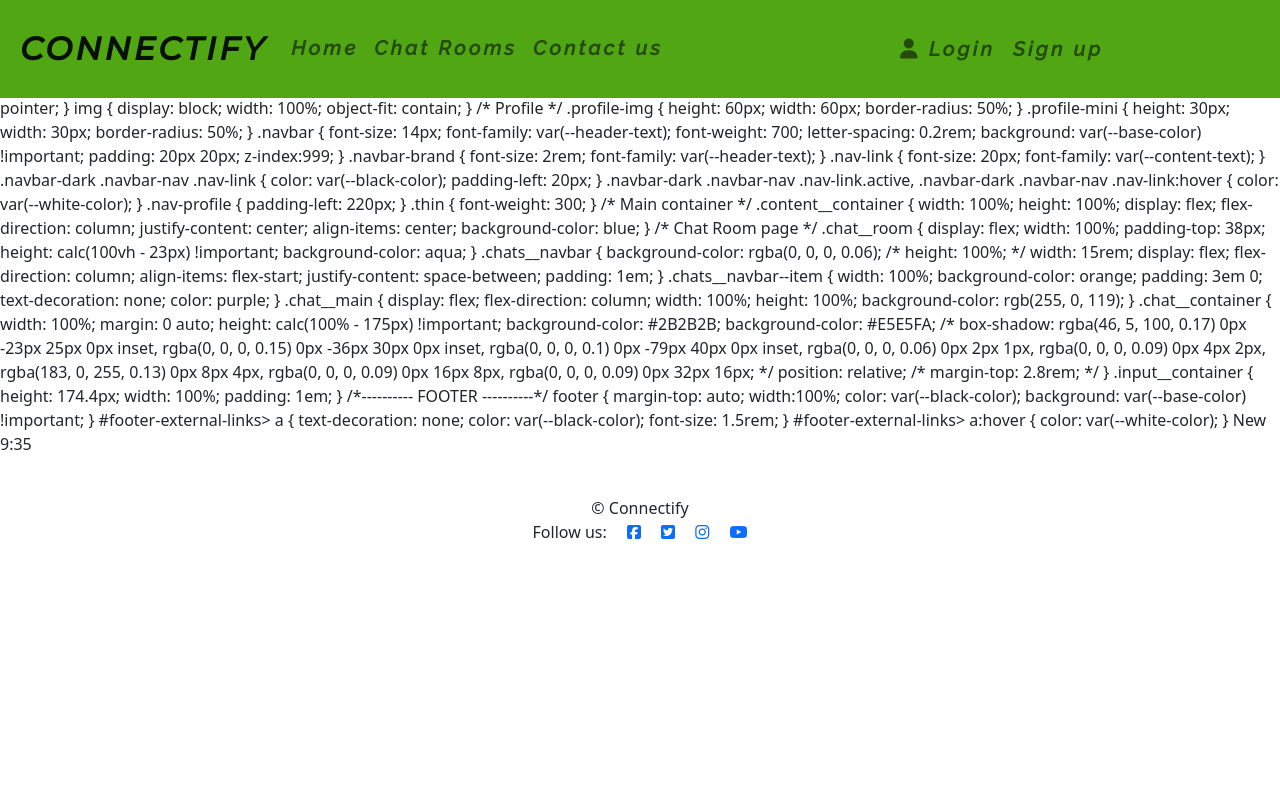
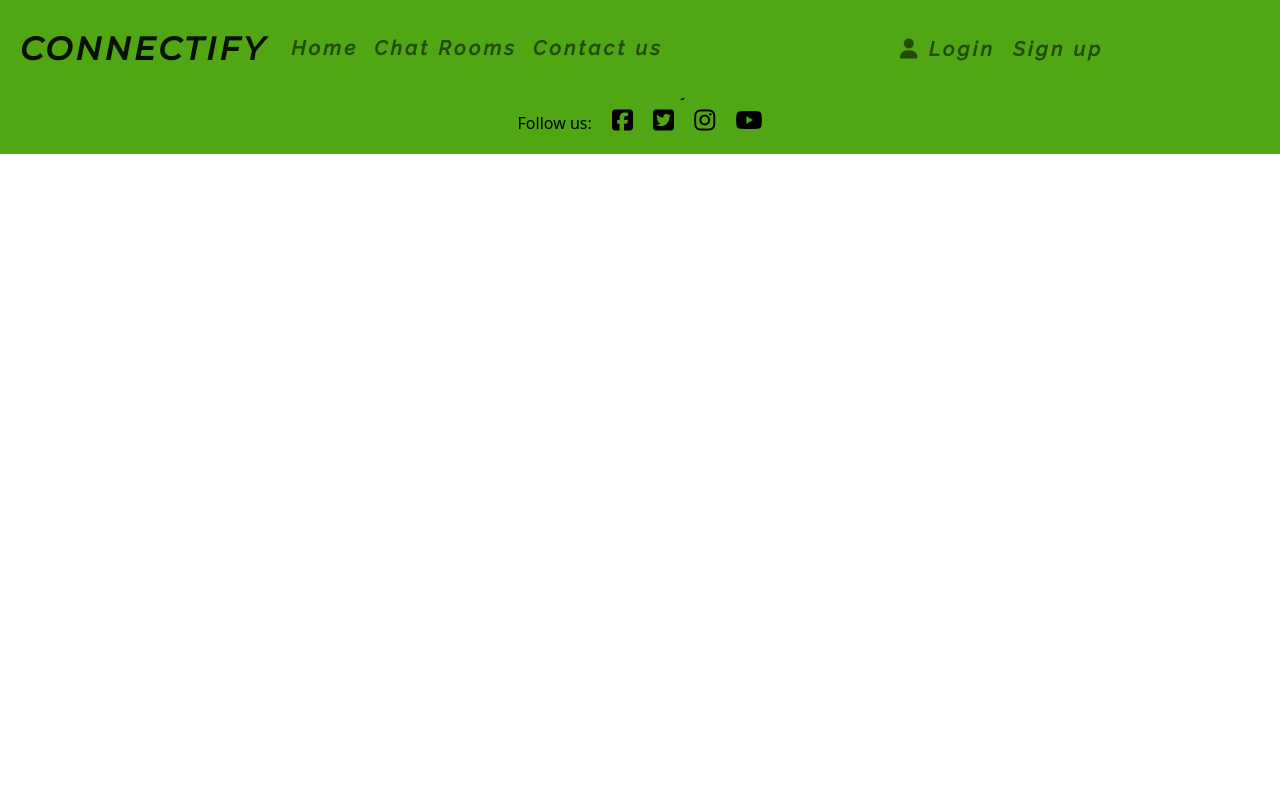
Before and after one commit to PratimaGurav/Team4-May-Hackathon, a Django app: page /chats/ in a window 1280 px wide. Run offline with Django 3.2, Linux system fonts and the light colour scheme; data that the repository does not hold is empty; some libraries are stand-ins or nearby versions.

Commit message:
Fix code in main branch

```diff
--- a/chat/templates/chat/chat_list.html
+++ b/chat/templates/chat/chat_list.html
@@ -2,7 +2,7 @@
 {% block content %}
 
 
-
+<h2>Chat list</h2>
 
 <ul>
   {% for chat in chats %}
--- a/static/css/base.css
+++ b/static/css/base.css
@@ -82,7 +82,7 @@
   letter-spacing: 0.2rem;
   background: var(--base-color) !important;
   padding: 20px 20px;
-  z-index:999;
+  z-index: 999;
 }
 
 .navbar-brand {
@@ -100,10 +100,101 @@
   padding-left: 20px;
 }
 
-.navbar-dark .navbar-nav .nav-link.active, .navbar-dark .navbar-nav .nav-link:hover {
+.navbar-dark .navbar-nav .nav-link.active,
+.navbar-dark .navbar-nav .nav-link:hover {
   color: var(--white-color);
 }
 
 .nav-profile {
   padding-left: 220px;
 }
+
+.thin {
+  font-weight: 300;
+}
+
+/* Main container */
+.content__container {
+  width: 100%;
+  height: 100%;
+  display: flex;
+  flex-direction: column;
+  justify-content: center;
+  align-items: center;
+  background-color: blue;
+}
+
+/* Chat Room page */
+.chat__room {
+  display: flex;
+  width: 100%;
+  padding-top: 38px;
+  height: calc(100vh - 23px) !important;
+  background-color: aqua;
+}
+
+.chats__navbar {
+  background-color: rgba(0, 0, 0, 0.06);
+  /* height: 100%; */
+  width: 15rem;
+  display: flex;
+  flex-direction: column;
+  align-items: flex-start;
+  justify-content: space-between;
+  padding: 1em;
+
+}
+
+.chats__navbar--item {
+  width: 100%;
+  background-color: orange;
+  padding: 3em 0;
+  text-decoration: none;
+  color: purple;
+
+}
+
+.chat__main {
+  display: flex;
+  flex-direction: column;
+  width: 100%;
+  height: 100%;
+  background-color: rgb(255, 0, 119);
+}
+
+.chat__container {
+  width: 100%;
+  margin: 0 auto;
+  height: calc(100% - 175px) !important;
+  background-color: #2B2B2B;
+  background-color: #E5E5FA;
+  /* box-shadow: rgba(46, 5, 100, 0.17) 0px -23px 25px 0px inset, rgba(0, 0, 0, 0.15) 0px -36px 30px 0px inset, rgba(0, 0, 0, 0.1) 0px -79px 40px 0px inset, rgba(0, 0, 0, 0.06) 0px 2px 1px, rgba(0, 0, 0, 0.09) 0px 4px 2px, rgba(183, 0, 255, 0.13) 0px 8px 4px, rgba(0, 0, 0, 0.09) 0px 16px 8px, rgba(0, 0, 0, 0.09) 0px 32px 16px; */
+  position: relative;
+
+  /* margin-top: 2.8rem; */
+}
+
+.input__container {
+  height: 174.4px;
+  width: 100%;
+  padding: 1em;
+}
+
+/*---------- FOOTER ----------*/
+
+footer {
+  margin-top: auto;
+  width: 100%;
+  color: var(--black-color);
+  background: var(--base-color) !important;
+}
+
+#footer-external-links>a {
+  text-decoration: none;
+  color: var(--black-color);
+  font-size: 1.5rem;
+}
+
+#footer-external-links>a:hover {
+  color: var(--white-color);
+}
--- a/templates/base.html
+++ b/templates/base.html
@@ -1,204 +1,4 @@
-/*import google fonts*/
-@import url('https://fonts.googleapis.com/css2?family=Montserrat:ital,wght@1,500&family=Raleway:ital,wght@1,500&display=swap');
 
-:root {
-
-    /*---------- TYPOGRAPHY ----------*/
-
-    --header-text: 'Montserrat', sans-serif;
-    --content-text: 'Raleway', sans-serif;
-
-
-    /*---------- COLOURS ----------*/
-
-    --base-color: #51A614;
-    --white-color: #FFFFFF;
-    --black-color: #000000;
-}
-
-
-/*------ Global Settings------*/
-*,
-*::before,
-*::after {
-  margin: 0;
-  padding: 0;
-  box-sizing: border-box;
-}
-
-html {
-  scroll-behavior: smooth;
-}
-
-body,
-h1,
-h2,
-p {
-  margin: 0;
-  padding: 0;
-}
-
-ul {
-  list-style: none;
-  margin: 0;
-  padding: 0;
-}
-
-ul li {
-  margin-left: 0;
-  padding-left: 0;
-  cursor: pointer;
-}
-
-a {
-  text-decoration: none;
-  cursor: pointer;
-}
-
-img {
-  display: block;
-  width: 100%;
-  object-fit: contain;
-}
-
-
-/* Profile */
-.profile-img {
-  height: 60px;
-  width: 60px;
-  border-radius: 50%;
-}
-
-.profile-mini {
-  height: 30px;
-  width: 30px;
-  border-radius: 50%;
-}
-
-.navbar {
-  font-size: 14px;
-  font-family: var(--header-text);
-  font-weight: 700;
-  letter-spacing: 0.2rem;
-  background: var(--base-color) !important;
-  padding: 20px 20px;
-  z-index:999;
-}
-
-.navbar-brand {
-  font-size: 2rem;
-  font-family: var(--header-text);
-}
-
-.nav-link {
-  font-size: 20px;
-  font-family: var(--content-text);
-}
-
-.navbar-dark .navbar-nav .nav-link {
-  color: var(--black-color);
-  padding-left: 20px;
-}
-
-.navbar-dark .navbar-nav .nav-link.active, .navbar-dark .navbar-nav .nav-link:hover {
-  color: var(--white-color);
-}
-
-.nav-profile {
-  padding-left: 220px;
-}
-
-.thin {
-  font-weight: 300;
-}
-
-/* Main container */
-.content__container {
-  width: 100%;
-  height: 100%;
-  display: flex;
-  flex-direction: column;
-  justify-content: center;
-  align-items: center;
-  background-color: blue;
-}
-
-/* Chat Room page */
-.chat__room {
-  display: flex;
-  width: 100%;
-  padding-top: 38px;
-  height: calc(100vh - 23px) !important;
-  background-color: aqua;
-}
-
-.chats__navbar {
-  background-color: rgba(0, 0, 0, 0.06);
-  /* height: 100%; */
-  width: 15rem;
-  display: flex;
-  flex-direction: column;
-  align-items: flex-start;
-  justify-content: space-between;
-  padding: 1em;
-
-}
-
-.chats__navbar--item {
-  width: 100%;
-  background-color: orange;
-  padding: 3em 0;
-  text-decoration: none;
-  color: purple;
-
-}
-
-.chat__main {
-  display: flex;
-  flex-direction: column;
-  width: 100%;
-  height: 100%;
-  background-color: rgb(255, 0, 119);
-}
-
-.chat__container {
-  width: 100%;
-  margin: 0 auto;
-  height: calc(100% - 175px) !important;
-  background-color: #2B2B2B;
-  background-color: #E5E5FA;
-  /* box-shadow: rgba(46, 5, 100, 0.17) 0px -23px 25px 0px inset, rgba(0, 0, 0, 0.15) 0px -36px 30px 0px inset, rgba(0, 0, 0, 0.1) 0px -79px 40px 0px inset, rgba(0, 0, 0, 0.06) 0px 2px 1px, rgba(0, 0, 0, 0.09) 0px 4px 2px, rgba(183, 0, 255, 0.13) 0px 8px 4px, rgba(0, 0, 0, 0.09) 0px 16px 8px, rgba(0, 0, 0, 0.09) 0px 32px 16px; */
-  position: relative;
-
-  /* margin-top: 2.8rem; */
-}
-
-.input__container {
-  height: 174.4px;
-  width: 100%;
-  padding: 1em;
-}
-
-/*---------- FOOTER ----------*/
-
-footer {
-  margin-top: auto;
-  width:100%;
-  color: var(--black-color);
-  background: var(--base-color) !important;
-}
-
-#footer-external-links> a {
-  text-decoration: none;
-  color: var(--black-color);
-  font-size: 1.5rem;
-}
-
-#footer-external-links> a:hover {
-  color: var(--white-color);
-}
-New
-9:35
 {% load static %}
 <!DOCTYPE html>
 <html lang="en">
```
Lines whose indentation alone changed are shown as unchanged.
